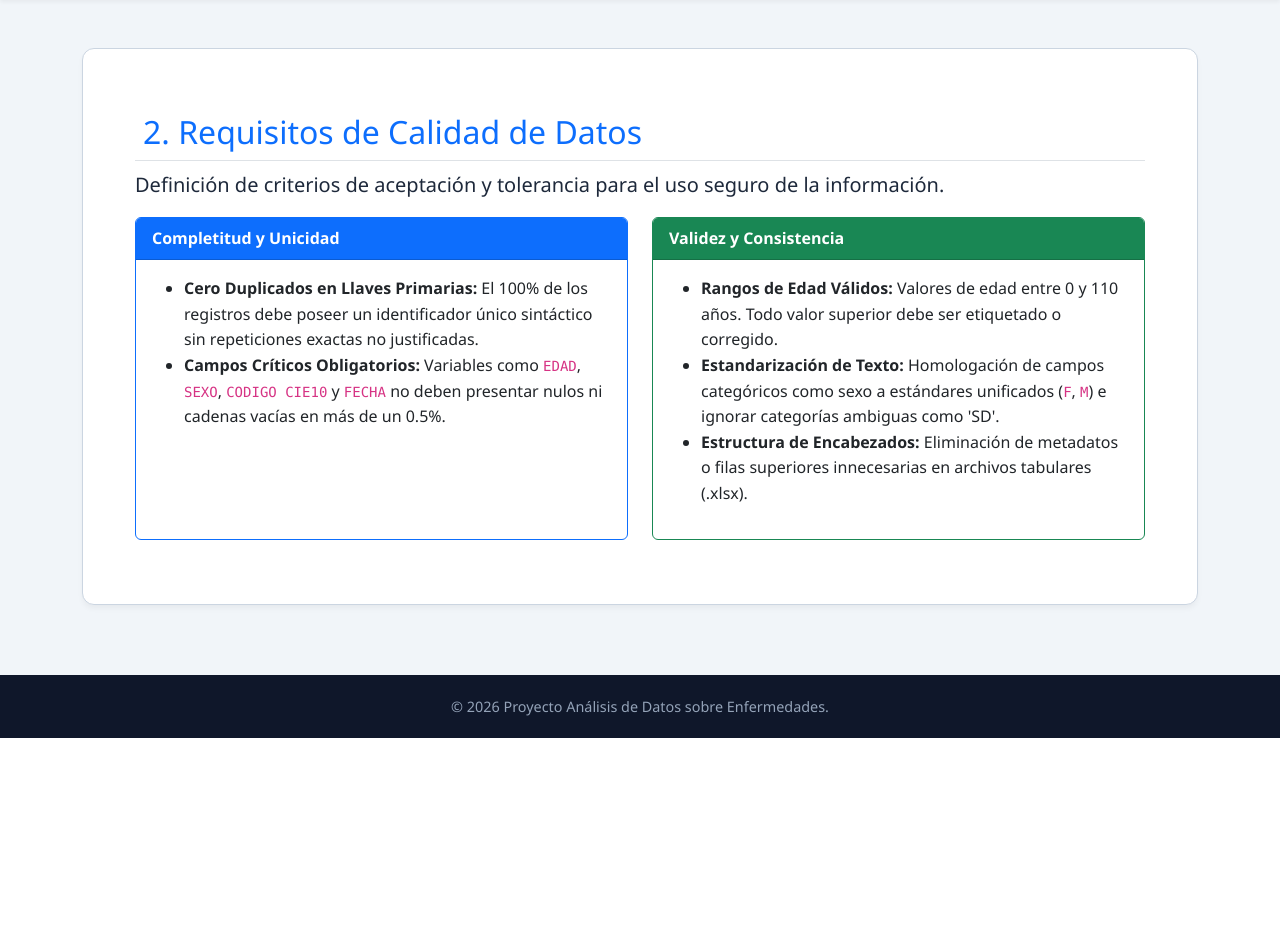
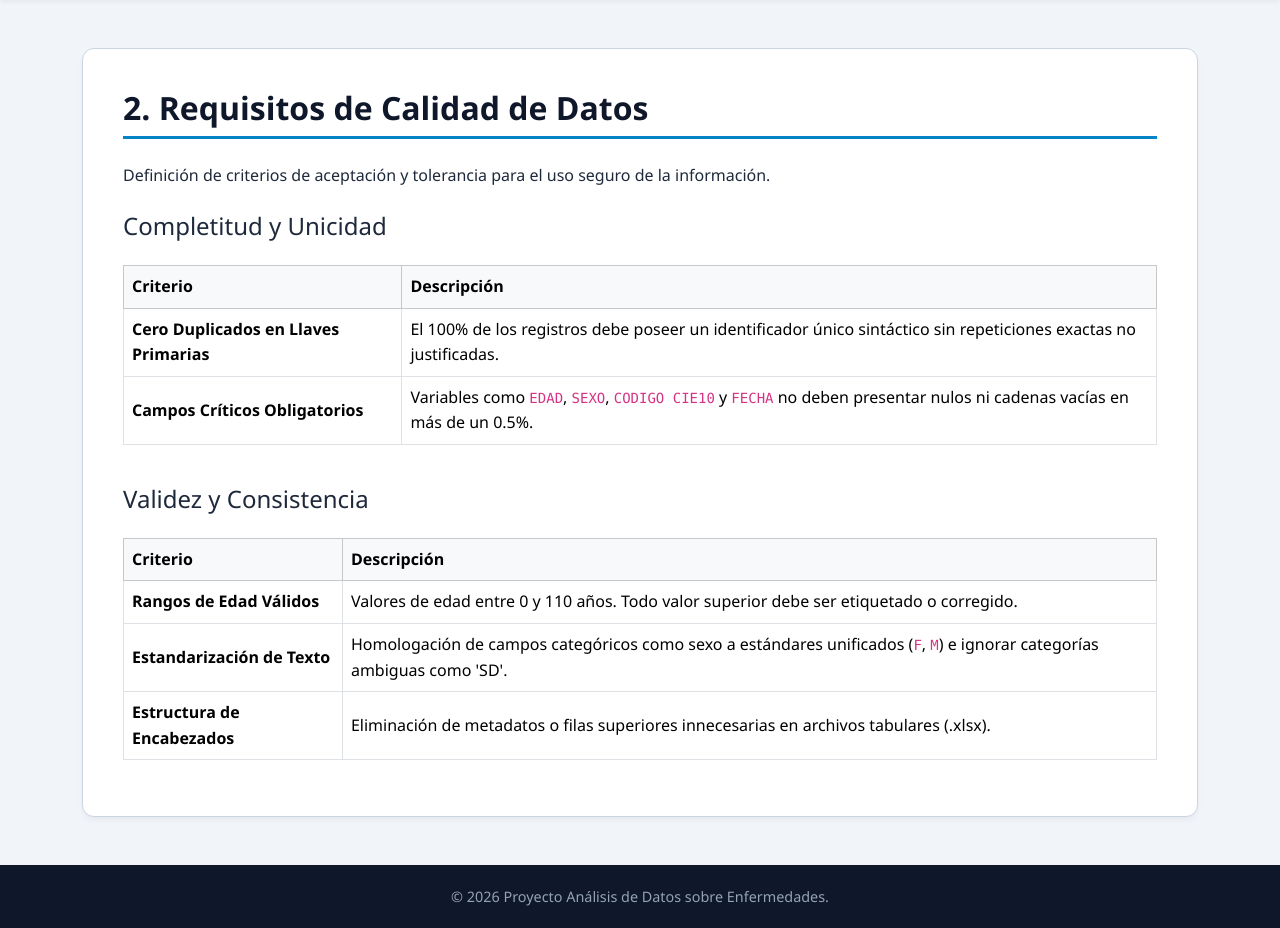
Before and after one commit to Manmurcia/NexoBio-ETV, a Flask app: page /etapa2/requisitos-calidad in a window 1280 px wide. Shown: the part 62-990 px from the top of the page. Before the commit the page ends 800 px from the top, so only its background shows below. Run offline with Flask 3, Linux system fonts and the light colour scheme.

Commit message:
Refactorizar la estructura HTML y mejorar la presentación del contenido en las plantillas de descripción de datos requisitos de calidad y perfilamiento.

```diff
--- a/templates/etapa 2/2_requisitos_calidad.html
+++ b/templates/etapa 2/2_requisitos_calidad.html
@@ -1,34 +1,54 @@
 {% extends 'layout.html' %}
 
 {% block content %}
-<div class="container my-4">
-    <h2 class="border-bottom pb-2 text-primary"><i class="bi bi-shield-check me-2"></i>2. Requisitos de Calidad de Datos</h2>
-    <p class="lead">Definición de criterios de aceptación y tolerancia para el uso seguro de la información.</p>
+<h1 class="page-title">2. Requisitos de Calidad de Datos</h1>
 
-    <div class="row g-4">
-        <div class="col-md-6">
-            <div class="card h-100 border-primary">
-                <div class="card-header bg-primary text-white fw-bold">Completitud y Unicidad</div>
-                <div class="card-body">
-                    <ul>
-                        <li><strong>Cero Duplicados en Llaves Primarias:</strong> El 100% de los registros debe poseer un identificador único sintáctico sin repeticiones exactas no justificadas.</li>
-                        <li><strong>Campos Críticos Obligatorios:</strong> Variables como <code>EDAD</code>, <code>SEXO</code>, <code>CODIGO CIE10</code> y <code>FECHA</code> no deben presentar nulos ni cadenas vacías en más de un 0.5%.</li>
-                    </ul>
-                </div>
-            </div>
-        </div>
-        <div class="col-md-6">
-            <div class="card h-100 border-success">
-                <div class="card-header bg-success text-white fw-bold">Validez y Consistencia</div>
-                <div class="card-body">
-                    <ul>
-                        <li><strong>Rangos de Edad Válidos:</strong> Valores de edad entre 0 y 110 años. Todo valor superior debe ser etiquetado o corregido.</li>
-                        <li><strong>Estandarización de Texto:</strong> Homologación de campos categóricos como sexo a estándares unificados (<code>F</code>, <code>M</code>) e ignorar categorías ambiguas como 'SD'.</li>
-                        <li><strong>Estructura de Encabezados:</strong> Eliminación de metadatos o filas superiores innecesarias en archivos tabulares (.xlsx).</li>
-                    </ul>
-                </div>
-            </div>
-        </div>
-    </div>
+<p>Definición de criterios de aceptación y tolerancia para el uso seguro de la información.</p>
+
+<h4 class="mt-4 mb-3">Completitud y Unicidad</h4>
+<div class="table-responsive mt-4">
+<table class="table table-bordered align-middle">
+    <thead class="table-light">
+        <tr><th>Criterio</th><th>Descripción</th></tr>
+    </thead>
+    <tbody>
+        <tr>
+            <td><strong>Cero Duplicados en Llaves Primarias</strong></td>
+            <td>El 100% de los registros debe poseer un identificador único sintáctico sin
+            repeticiones exactas no justificadas.</td>
+        </tr>
+        <tr>
+            <td><strong>Campos Críticos Obligatorios</strong></td>
+            <td>Variables como <code>EDAD</code>, <code>SEXO</code>, <code>CODIGO CIE10</code> y
+            <code>FECHA</code> no deben presentar nulos ni cadenas vacías en más de un 0.5%.</td>
+        </tr>
+    </tbody>
+</table>
+</div>
+
+<h4 class="mt-4 mb-3">Validez y Consistencia</h4>
+<div class="table-responsive mt-4">
+<table class="table table-bordered align-middle">
+    <thead class="table-light">
+        <tr><th>Criterio</th><th>Descripción</th></tr>
+    </thead>
+    <tbody>
+        <tr>
+            <td><strong>Rangos de Edad Válidos</strong></td>
+            <td>Valores de edad entre 0 y 110 años. Todo valor superior debe ser etiquetado o
+            corregido.</td>
+        </tr>
+        <tr>
+            <td><strong>Estandarización de Texto</strong></td>
+            <td>Homologación de campos categóricos como sexo a estándares unificados
+            (<code>F</code>, <code>M</code>) e ignorar categorías ambiguas como 'SD'.</td>
+        </tr>
+        <tr>
+            <td><strong>Estructura de Encabezados</strong></td>
+            <td>Eliminación de metadatos o filas superiores innecesarias en archivos tabulares
+            (.xlsx).</td>
+        </tr>
+    </tbody>
+</table>
 </div>
 {% endblock %}
```
Also changed, not shown: templates/etapa 2/1_descripcion_datos.html (+11 -13 lines), templates/etapa 2/3_perfilamiento.html (+8 -9 lines).
